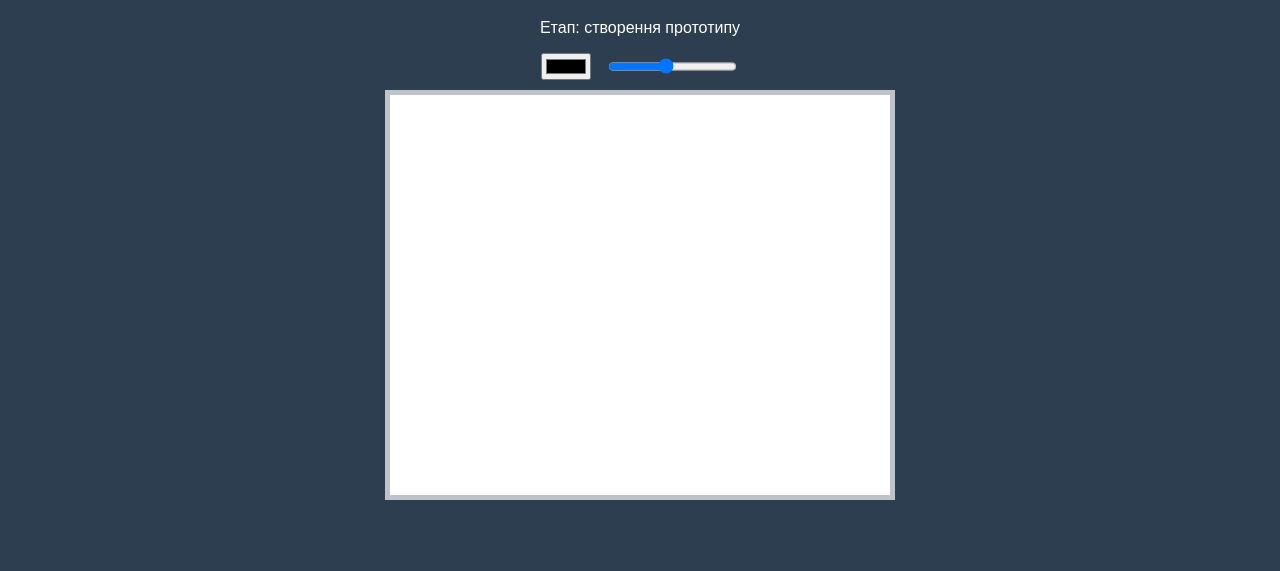
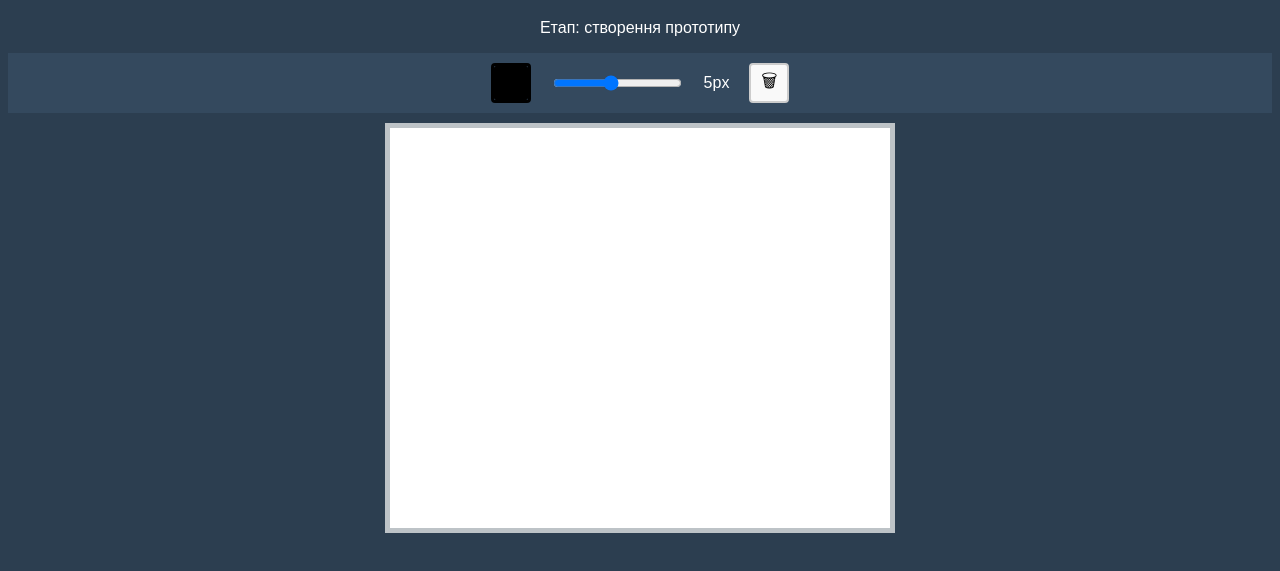
Before and after one commit to Avikett/paint-base_original, a website: page index.html in a window 1280 px wide. Shown: the part 61-632 px from the top of the page. Drawn offline with Linux system fonts and the light colour scheme.

Commit message:
Вирівнювання версій Original & Mirror на кроці 13

```diff
--- a/index.html
+++ b/index.html
@@ -10,8 +10,19 @@
     <p>Етап: створення прототипу</p>
     <!-- Aviket -->
     <div class="controls">
-      <input type="color" id="colorPicker" />
+      <input
+        type="color"
+        id="colorPicker"
+        value="#000000"
+        class="tool-button"
+        title="Оберіть колір"
+      />
+
       <input type="range" id="lineWidth" min="1" max="10" value="5" />
+      <span id="sizeValue">5px</span>
+      <button id="clearBtn" title="Очистити полотно" class="tool-button">
+        &#128465;
+      </button>
     </div>
 
     <canvas id="board" width="500" height="400"></canvas>
--- a/script.js
+++ b/script.js
@@ -1,17 +1,24 @@
 const canvas = document.querySelector("#board");
 const ctx = canvas.getContext("2d");
 let isDrawing = false;
+const colorPicker = document.getElementById("colorPicker");
+const lineWidth = document.getElementById("lineWidth");
+const sizeValue = document.getElementById("sizeValue");
 
 // Технічні параметри пензля
-ctx.lineWidth = 20;
+ctx.lineWidth = 5;
 ctx.lineCap = "round";
-ctx.strokeStyle = "darkgreen"; // Червоний колір за замовчуванням
+ctx.strokeStyle = "#e74c3c"; // Червоний колір за замовчуванням
 
 // Логіка малювання
 canvas.onmousedown = (e) => {
   isDrawing = true;
   ctx.beginPath();
   ctx.moveTo(e.offsetX, e.offsetY);
+
+  // МІСЦЕ ДОДАВАННЯ:
+  ctx.strokeStyle = colorPicker.value;
+  ctx.lineWidth = lineWidth.value;
 };
 canvas.onmouseup = () => (isDrawing = false);
 canvas.onmousemove = (e) => {
@@ -20,11 +27,24 @@ canvas.onmousemove = (e) => {
     ctx.stroke();
   }
 };
+lineWidth.oninput = () => {
+  sizeValue.textContent = lineWidth.value + "px";
+};
 
-const colorPicker = document.getElementById("colorPicker");
-const lineWidth = document.getElementById("lineWidth");
+// 1. Знаходимо кнопку в HTML
+const clearBtn = document.getElementById("clearBtn");
 
-// У функції, де відбувається малювання (там, де ctx.stroke()),
-// перед початком лінії додайте:
-ctx.strokeStyle = colorPicker.value;
-ctx.lineWidth = lineWidth.value;
+// 2. Описуємо, що станеться при кліку
+clearBtn.onclick = () => {
+  // clearRect видаляє все у вказаному прямокутнику (від 0,0 до краю полотна)
+  ctx.clearRect(0, 0, canvas.width, canvas.height);
+
+  // Додаткова перестраховка: скидаємо шлях, щоб наступна лінія не почалася зі старого місця
+  ctx.beginPath();
+};
+// --- Крок 13: Додаємо рамку та підпис ---
+colorPicker.oninput = () => {
+  // автор: ім'я / нік
+  ctx.strokeStyle = colorPicker.value;
+  colorPicker.style.borderColor = colorPicker.value;
+};
--- a/style.css
+++ b/style.css
@@ -16,3 +16,54 @@ canvas {
   gap: 15px;
   justify-content: center;
 }
+
+.controls {
+  background: #34495e;
+  padding: 10px;
+  display: flex;
+  align-items: center;
+  justify-content: center;
+  gap: 20px;
+}
+
+button {
+  padding: 5px 10px;
+  font-size: 18px; /* Розмір іконки */
+  cursor: pointer;
+  border: 1px solid #ccc;
+  background-color: #f9f9f9;
+  border-radius: 4px;
+}
+
+button:hover {
+  background-color: #e0e0e0;
+}
+/* Загальний стиль для всіх кнопок панелі — автор: ім'я /нік */
+.tool-button {
+  width: 40px;
+  height: 40px;
+  padding: 0;
+  cursor: pointer;
+  border: 2px solid #ccc; /* Світла рамка за замовчуванням */
+  border-radius: 4px;
+  background-color: #f9f9f9;
+  display: flex;
+  align-items: center;
+  justify-content: center;
+}
+
+/* Специфічні налаштування для вибору кольору, автор: ім'я учасника */
+#colorPicker {
+  appearance: none;
+  background: none;
+  border: 3px solid #000000; /* Жирніша рамка для кольору */
+}
+
+/* Прибираємо внутрішні рамки браузера для кольору — автор: ім'я учасника */
+#colorPicker::-webkit-color-swatch-wrapper {
+  padding: 0;
+}
+#colorPicker::-webkit-color-swatch {
+  border: none;
+  border-radius: 2px;
+}
```
